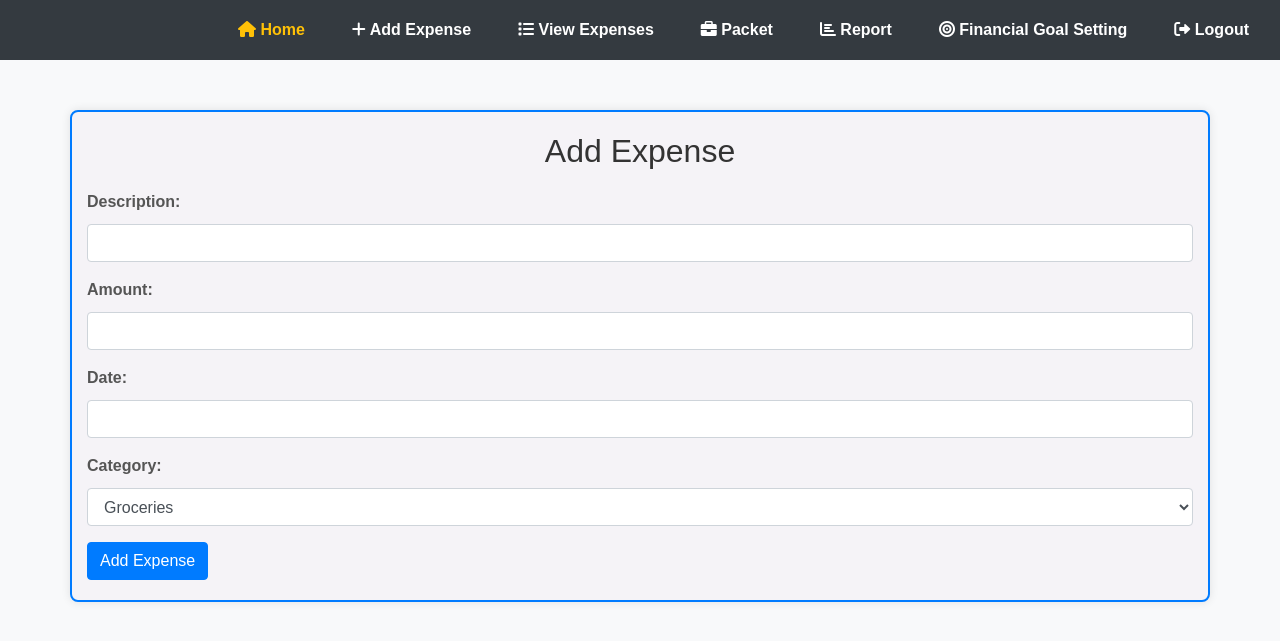
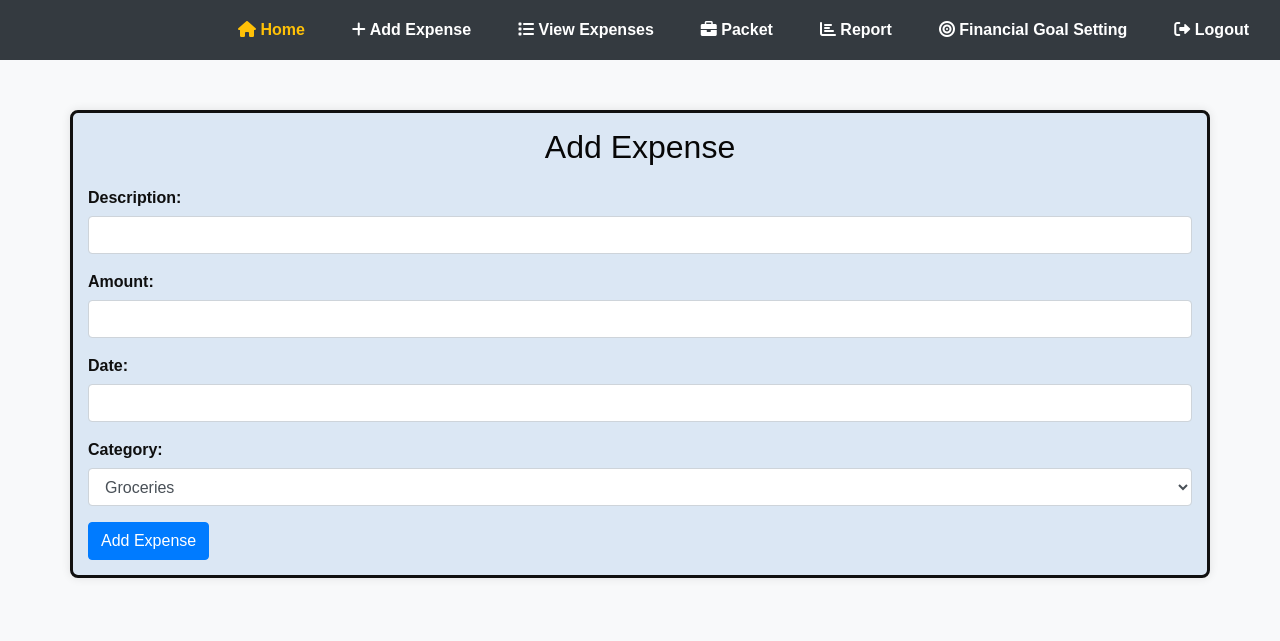
Before and after one commit to Mohanraj1011/Expense-Tracker, a Flask app: page /add_expense in a window 1280 px wide. Shown: the top 641 px of the page. Run offline with Flask 3, Linux system fonts and the light colour scheme; the visitor is signed in with stand-in values (Sample User, id 1); parts of the project's set-up code (start-up, migrations or seed data) failed here and were passed over; some libraries are stand-ins or nearby versions.

Commit message:
Update add.css

```diff
--- a/Static/css/add.css
+++ b/Static/css/add.css
@@ -1,42 +1,43 @@
-body {
-    font-family: Arial, sans-serif;
-    background-color: #f4f4f4;
+body, html {
+    font-family: 'Times New Roman', Times, sans-serif;
+    background-color: #b1d6eb;
     margin: 0;
     padding: 0;
 }
 
 .container {
-    max-width: 400px;
+    max-width: 300px; /* Reduced max-width for a smaller container */
     margin: 50px auto;
-    background-color: #f5f3f7;
-    padding: 20px;
-    border: 2px solid #007bff; /* Blue border color */
+    background-color: #dbe7f4;
+    padding: 15px; /* Reduced padding */
+    border: 3px solid #101010; /* Blue border color */
     border-radius: 8px;
     box-shadow: 0 0 10px rgba(0, 0, 0, 0.1);
+    color: #101010;
 }
 
 .container h2 {
     text-align: center;
     margin-bottom: 20px;
-    color: #333;
+    color: #070707;
 }
 
 .form-group {
-    margin-bottom: 20px;
+    margin-bottom: 12px; /* Adjusted margin for form groups */
 }
 
 .form-group label {
     font-weight: bold;
-    margin-bottom: 10px;
-    color: #555;
+    margin-bottom: 6px; /* Adjusted margin for labels */
+    color: #0f0f0f;
     display: block;
 }
 
 .form-control {
-    width: 100%;
-    padding: 12px;
-    font-size: 16px;
-    border: 1px solid #ccc;
+    width: calc(100% - 16px); /* Adjusted width for form controls */
+    padding: 6px; /* Reduced padding for form controls */
+    font-size: 14px; /* Slightly reduced font size */
+    border: 1px solid #b1d6eb;
     border-radius: 6px;
     box-sizing: border-box;
     transition: border-color 0.3s ease-in-out;
@@ -56,13 +57,13 @@ body {
 }
 
 .btn {
-    padding: 12px 24px;
+    padding: 8px 16px; /* Adjusted padding for buttons */
     background-color: #007bff;
     color: #fff;
     border: none;
     border-radius: 6px;
     cursor: pointer;
-    font-size: 16px;
+    font-size: 14px; /* Slightly reduced font size */
     transition: background-color 0.3s ease-in-out;
 }
 
```
